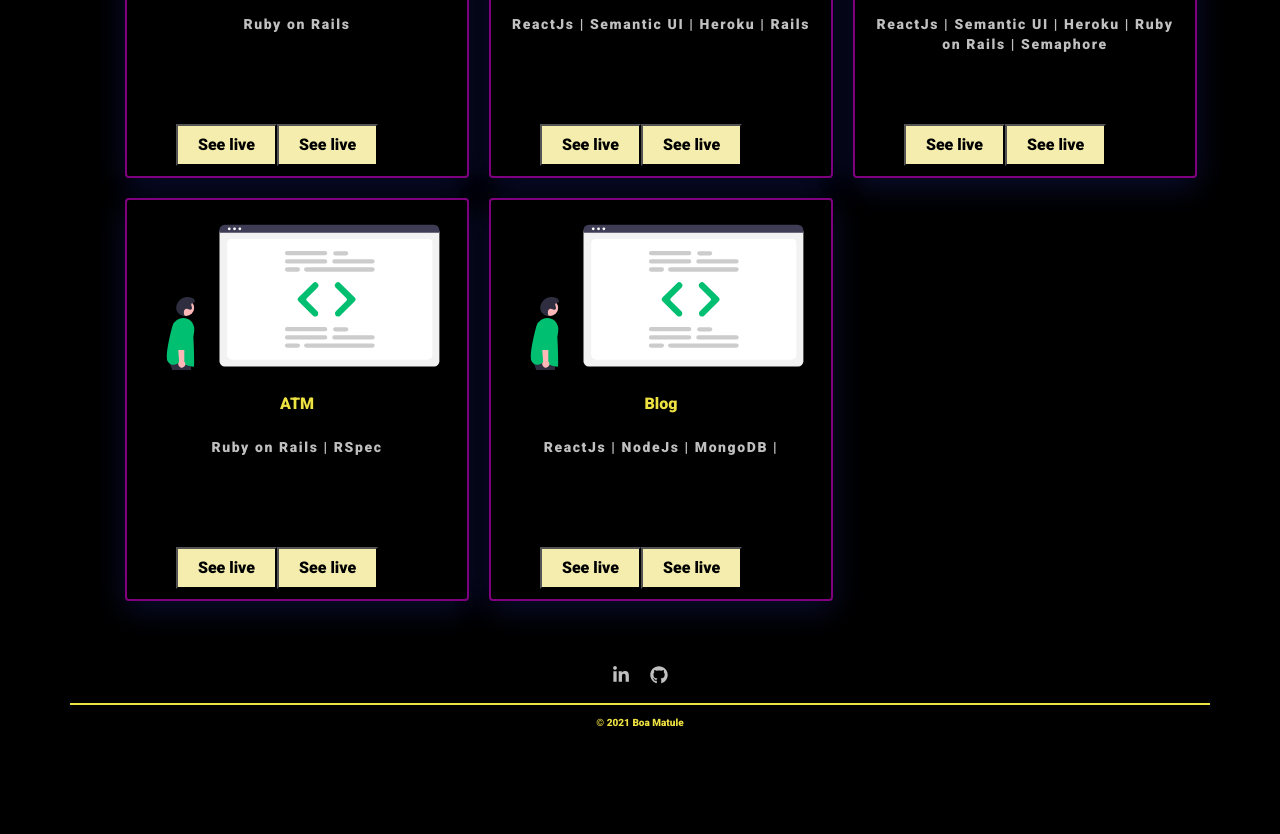
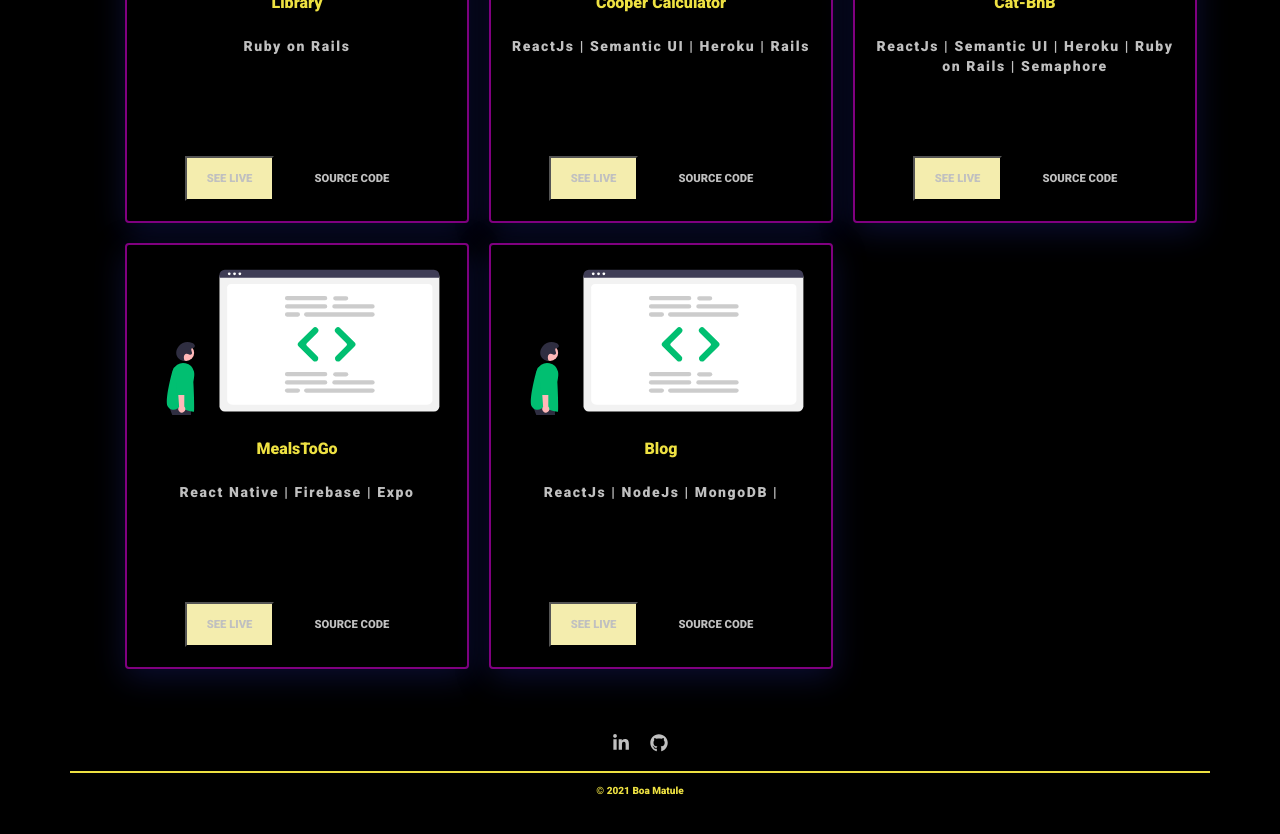
Before and after one commit to boamatule/portfolio2.0, a React (Create React App) app: page / in a window 1280 px wide. Shown: the part 1340-2174 px from the top of the page. Before the commit the page ends 2131 px from the top, so only its background shows below. Built offline with nearby package versions, Linux system fonts and the light colour scheme.

Commit message:
Adds more styling for the page

```diff
--- a/src/Pages/AboutPage/AboutPage.js
+++ b/src/Pages/AboutPage/AboutPage.js
@@ -1,7 +1,7 @@
 import React, { useState } from 'react';
 import { Link } from 'react-router-dom';
 import { Container, Button } from '../../global-styles';
-import { Content, Heading, Subtitle, Description } from './AboutPageStyles';
+import { Content, Heading, Subtitle, Description, ButtonWrapper } from './AboutPageStyles';
 
 const AboutPage = () => {
   const [hover, setHover] = useState(false);
@@ -19,9 +19,11 @@ const AboutPage = () => {
           and Ruby on Rails using methods like Agile and Test-Driven Development.
         </Description>
         <Link to="/contact">
-          <Button small fontSmall onMouseEnter={onHover} primary="true" dark="true">
-            CONTACT{' '}
-          </Button>
+          <ButtonWrapper>
+            <Button small fontSmall onMouseEnter={onHover} primary="true" dark="true">
+              CONTACT{' '}
+            </Button>
+          </ButtonWrapper>
         </Link>
       </Content>
     </Container>
--- a/src/Pages/AboutPage/AboutPageStyles.js
+++ b/src/Pages/AboutPage/AboutPageStyles.js
@@ -155,3 +155,15 @@ export const ArrowRight = styled(MdKeyboardArrowRight)`
   margin-left: 8px;
   font-size: 20px;
 `;
+
+export const ButtonWrapper = styled.div`
+  @media screen and (max-width: 960px) {
+    cursor: pointer;
+    justify-content: center;
+    /* margin-top: 20px; */
+    /* padding: 10px 0px 10px 0px; */
+    align-items: center;
+    width: 40%;
+    display: flex;
+  }
+`;
--- a/src/Pages/PortfolioPage/portfolio-content.js
+++ b/src/Pages/PortfolioPage/portfolio-content.js
@@ -1,14 +1,6 @@
 const projects = [
   {
     id: 1,
-    title: 'Coffee Connoisseur',
-    stack: 'Nextjs | GraphSQL | Serverless',
-    imageUrl: '/images/chingu_boa.png',
-    description: 'News for everyone, by anyone, from everywhere! A peer-to-peer review online newspaper.',
-    URL: 'https://glocal-news.netlify.com/news',
-  },
-  {
-    id: 2,
     title: 'Address Book',
     stack: 'Javascript | Tailwind',
     imageUrl: '/images/robot.png',
@@ -16,6 +8,14 @@ const projects = [
       'A simple address book that stores the information in your local storage. Built in JavaScript and styled using Tailwind CSS.',
     GitHub: 'https://github.com/boamatule/adressbook_Challenge/tree/01-project-setup',
     URL: 'https://addressbookit.netlify.app/',
+  },
+  {
+    id: 2,
+    title: 'Coffee Connoisseur',
+    stack: 'Nextjs | GraphSQL | Serverless',
+    imageUrl: '/images/chingu_boa.png',
+    description: 'News for everyone, by anyone, from everywhere! A peer-to-peer review online newspaper.',
+    URL: 'https://glocal-news.netlify.com/news',
   },
   {
     id: 3,
@@ -56,13 +56,13 @@ const projects = [
   },
   {
     id: 7,
-    title: 'ATM',
-    stack: 'Ruby on Rails  | RSpec',
+    title: 'MealsToGo',
+    stack: 'React Native  | Firebase | Expo',
     imageUrl: '/images/code_review.svg',
     description:
       'A simple prototype of an Automatic Teller Machine (ATM) system with limited functionality built in Ruby program and RSpec',
     GitHub: 'https://github.com/SnailCoder1/atm_challenge-1',
-    URL: '',
+    URL: 'https://github.com/SnailCoder1/atm_challenge-1',
   },
   {
     id: 8,
--- a/src/components/ProjectsList/ProjectsList.js
+++ b/src/components/ProjectsList/ProjectsList.js
@@ -15,6 +15,7 @@ import {
   ProjectDescription,
   Title,
   ButtonWrapperLinkText,
+  Span,
 } from './ProjectsListStyles';
 
 const ProjectsList = ({ projects }) => (
@@ -30,10 +31,25 @@ const ProjectsList = ({ projects }) => (
           <Title>{project.title}</Title>
           <ProjectDescription>{project.stack}</ProjectDescription>
           <ButtonWrapperLink>
-            <ButtonWrapperLinkText>
-              <Button>See live</Button>
-            </ButtonWrapperLinkText>
-            <Button>See live</Button>
+            <Button
+              style={{
+                margin: '10px',
+                color: 'silver',
+              }}
+            >
+              <Span>SEE LIVE</Span>
+            </Button>
+            <Button
+              style={{
+                margin: '10px',
+                background: 'transparent',
+                border: 'none',
+                color: 'silver',
+                transition: 'all 0.3s ease-out',
+              }}
+            >
+              <Span>SOURCE CODE</Span>
+            </Button>
           </ButtonWrapperLink>
         </GlassmorphismContainer>
       ))}
--- a/src/components/ProjectsList/ProjectsListStyles.js
+++ b/src/components/ProjectsList/ProjectsListStyles.js
@@ -112,17 +112,18 @@ export const GlassmorphismContainer = styled.div`
 
 export const ButtonWrapperLink = styled.div`
   cursor: pointer;
-  display: row;
+  /* display: block; */
   justify-content: center;
   margin-bottom: 10px;
-  text-transform: uppercase;
-  align-items: space-between;
-  position: relative;
 
-  padding-right: 40px;
-  /* position: relative; */
-  /* top: 40%; */
-  /* background-color: transparent; */
+  @media screen and (max-width: 960px) {
+    cursor: pointer;
+    justify-content: center;
+    /* margin-top: 20px; */
+    padding: 40px 0px 40px 0px;
+    align-items: center;
+    display: flex;
+  }
 `;
 
 export const ButtonWrapperLinkText = styled.text`
@@ -139,6 +140,7 @@ export const ButtonWrapperLinkText = styled.text`
   justify-content: center;
   align-items: center;
   background-color: transparent;
+  /* display: inline-block; */
 `;
 
 export const SubTitle = styled.p`
@@ -183,6 +185,16 @@ export const Meta = styled.div`
   width: auto;
   height: 200px;
   /* box-shadow: 0 6px 20px rgba(56, 125, 255, 0.2); */
+`;
+
+export const Span = styled.span`
+  font-weight: bold;
+  font-size: 1.125rem;
+  line-height: 20px;
+  padding-left: 0px;
+  text-align: center;
+  background: transparent;
+  text-transform: uppercase;
 `;
 
 export const ProjectListP = styled.p`
@@ -266,15 +278,15 @@ export const CardTitle = styled.p`
   }
 `;
 
-export const Span = styled.span`
-  /* display: inline-block; */
-  position: absolute;
-  align-items: center;
-  margin-left: 0px;
-  margin-right: 0px;
-  justify-content: space-evenly;
-  background-color: transparent;
-`;
+// export const Span = styled.span`
+//   /* display: inline-block; */
+//   position: absolute;
+//   align-items: center;
+//   margin-left: 0px;
+//   margin-right: 0px;
+//   justify-content: space-evenly;
+//   background-color: transparent;
+// `;
 
 export const ProjectWrapper = styled.div`
   top: 0;
```
